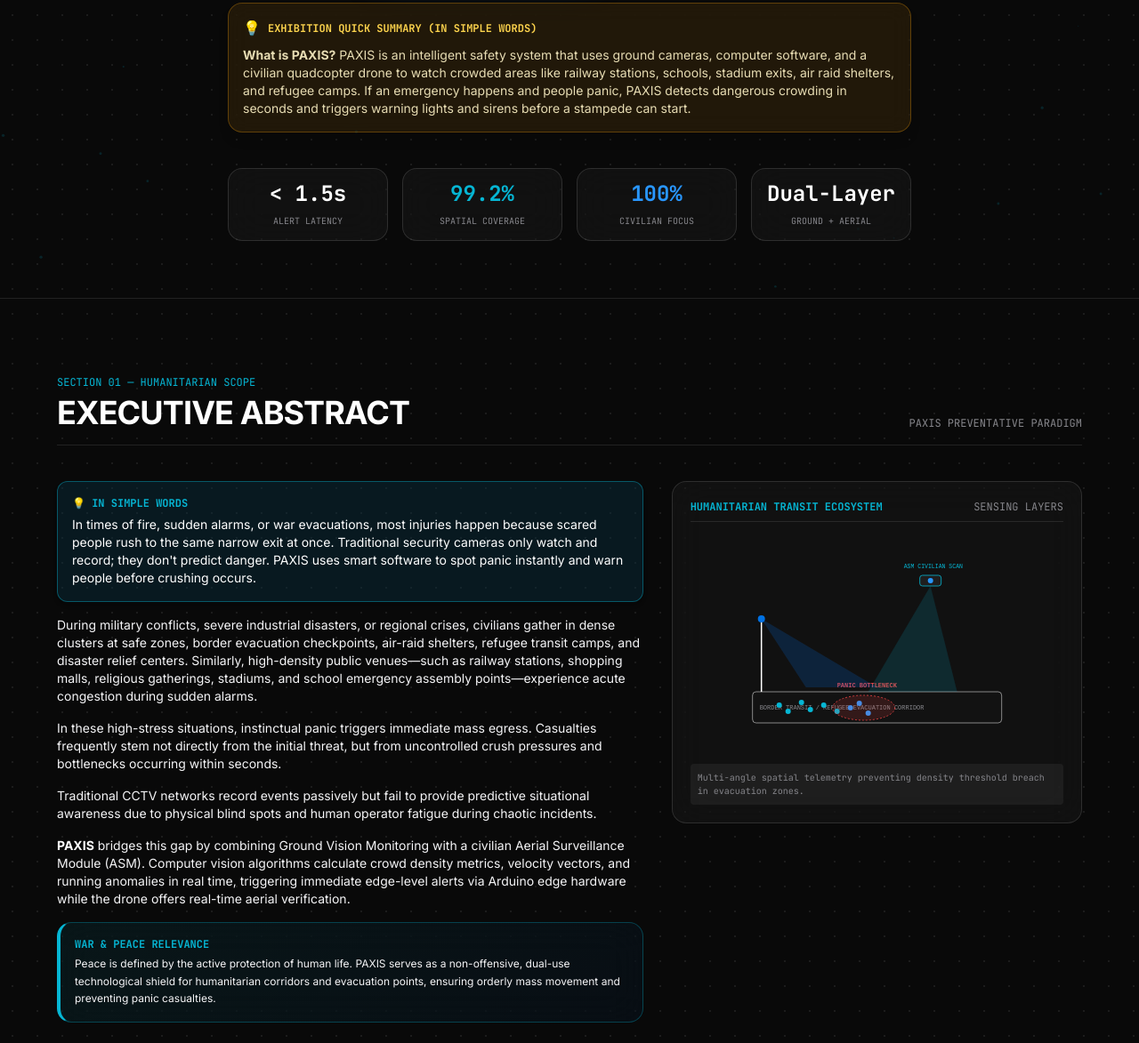
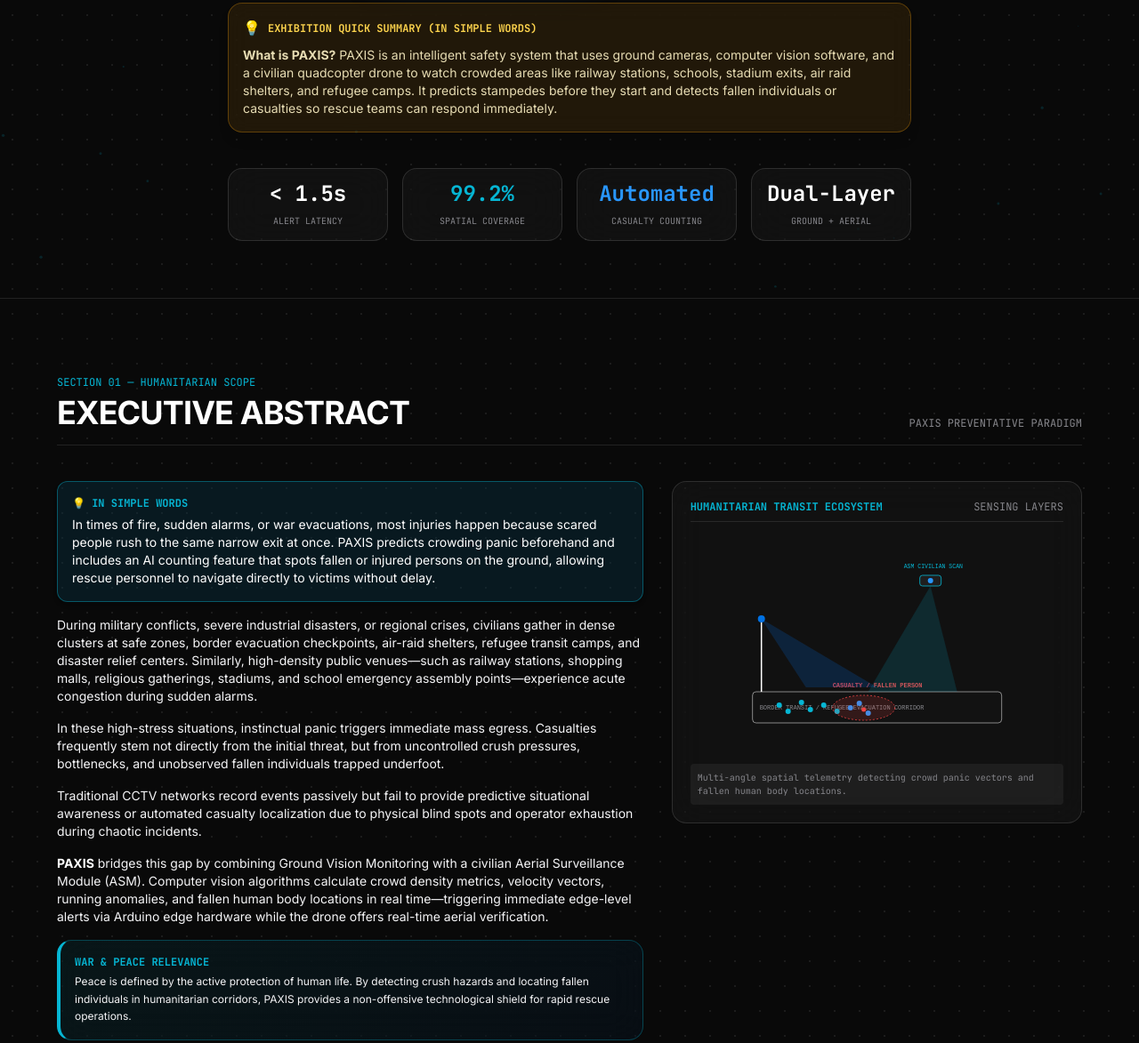
Before and after one commit to Shashank-KritaVa/PAXIS, a plain HTML site: page index.html in a window 1280 px wide. Shown: the part 529-1702 px from the top of the page at 89% size. Drawn offline with nearby package versions, Linux system fonts and the light colour scheme.

Commit message:
Update index.html

```diff
--- a/index.html
+++ b/index.html
@@ -118,7 +118,7 @@
         </span>
       </a>
 
-      <!-- Desktop Nav Links (Hidden on Mobile) -->
+      <!-- Desktop Nav Links -->
       <nav class="hidden md:flex items-center space-x-1 font-mono text-[11px] text-brand-grayText shrink-0">
         <a href="#abstract" class="nav-link px-3 py-1.5 rounded-full hover:text-white hover:bg-white/5 transition-all whitespace-nowrap">SCOPE</a>
         <a href="#architecture" class="nav-link px-3 py-1.5 rounded-full hover:text-white hover:bg-white/5 transition-all whitespace-nowrap">ARCHITECTURE</a>
@@ -213,7 +213,7 @@
             <span>EXHIBITION QUICK SUMMARY (IN SIMPLE WORDS)</span>
           </div>
           <p class="text-xs sm:text-sm text-amber-100/90 leading-relaxed">
-            <strong>What is PAXIS?</strong> PAXIS is an intelligent safety system that uses ground cameras, computer software, and a civilian quadcopter drone to watch crowded areas like railway stations, schools, stadium exits, air raid shelters, and refugee camps. If an emergency happens and people panic, PAXIS detects dangerous crowding in seconds and triggers warning lights and sirens before a stampede can start.
+            <strong>What is PAXIS?</strong> PAXIS is an intelligent safety system that uses ground cameras, computer vision software, and a civilian quadcopter drone to watch crowded areas like railway stations, schools, stadium exits, air raid shelters, and refugee camps. It predicts stampedes before they start and detects fallen individuals or casualties so rescue teams can respond immediately.
           </p>
         </div>
 
@@ -228,8 +228,8 @@
             <span class="text-[9px] sm:text-[10px] text-brand-grayText uppercase font-mono">Spatial Coverage</span>
           </div>
           <div class="glass-card p-3 text-center bouncy-hover">
-            <span class="text-xl sm:text-2xl font-bold text-brand-brightBlue block font-mono">100%</span>
-            <span class="text-[9px] sm:text-[10px] text-brand-grayText uppercase font-mono">Civilian Focus</span>
+            <span class="text-xl sm:text-2xl font-bold text-brand-brightBlue block font-mono">Automated</span>
+            <span class="text-[9px] sm:text-[10px] text-brand-grayText uppercase font-mono">Casualty Counting</span>
           </div>
           <div class="glass-card p-3 text-center bouncy-hover">
             <span class="text-xl sm:text-2xl font-bold text-white block font-mono">Dual-Layer</span>
@@ -260,7 +260,7 @@
                 <span>💡 IN SIMPLE WORDS</span>
               </div>
               <p class="text-xs sm:text-sm text-white leading-relaxed">
-                In times of fire, sudden alarms, or war evacuations, most injuries happen because scared people rush to the same narrow exit at once. Traditional security cameras only watch and record; they don't predict danger. PAXIS uses smart software to spot panic instantly and warn people before crushing occurs.
+                In times of fire, sudden alarms, or war evacuations, most injuries happen because scared people rush to the same narrow exit at once. PAXIS predicts crowding panic beforehand and includes an AI counting feature that spots fallen or injured persons on the ground, allowing rescue personnel to navigate directly to victims without delay.
               </p>
             </div>
 
@@ -268,19 +268,19 @@
               During military conflicts, severe industrial disasters, or regional crises, civilians gather in dense clusters at safe zones, border evacuation checkpoints, air-raid shelters, refugee transit camps, and disaster relief centers. Similarly, high-density public venues—such as railway stations, shopping malls, religious gatherings, stadiums, and school emergency assembly points—experience acute congestion during sudden alarms.
             </p>
             <p>
-              In these high-stress situations, instinctual panic triggers immediate mass egress. Casualties frequently stem not directly from the initial threat, but from uncontrolled crush pressures and bottlenecks occurring within seconds.
+              In these high-stress situations, instinctual panic triggers immediate mass egress. Casualties frequently stem not directly from the initial threat, but from uncontrolled crush pressures, bottlenecks, and unobserved fallen individuals trapped underfoot.
             </p>
             <p>
-              Traditional CCTV networks record events passively but fail to provide predictive situational awareness due to physical blind spots and human operator fatigue during chaotic incidents.
+              Traditional CCTV networks record events passively but fail to provide predictive situational awareness or automated casualty localization due to physical blind spots and operator exhaustion during chaotic incidents.
             </p>
             <p>
-              <strong class="text-white">PAXIS</strong> bridges this gap by combining Ground Vision Monitoring with a civilian Aerial Surveillance Module (ASM). Computer vision algorithms calculate crowd density metrics, velocity vectors, and running anomalies in real time, triggering immediate edge-level alerts via Arduino edge hardware while the drone offers real-time aerial verification.
+              <strong class="text-white">PAXIS</strong> bridges this gap by combining Ground Vision Monitoring with a civilian Aerial Surveillance Module (ASM). Computer vision algorithms calculate crowd density metrics, velocity vectors, running anomalies, and fallen human body locations in real time—triggering immediate edge-level alerts via Arduino edge hardware while the drone offers real-time aerial verification.
             </p>
 
             <div class="glass-card-accent p-4 border-l-4 border-l-brand-cyan mt-6">
               <div class="text-xs font-mono font-bold text-brand-cyan uppercase mb-1">War &amp; Peace Relevance</div>
               <p class="text-xs text-brand-lightGray leading-relaxed">
-                Peace is defined by the active protection of human life. PAXIS serves as a non-offensive, dual-use technological shield for humanitarian corridors and evacuation points, ensuring orderly mass movement and preventing panic casualties.
+                Peace is defined by the active protection of human life. By detecting crush hazards and locating fallen individuals in humanitarian corridors, PAXIS provides a non-offensive technological shield for rapid rescue operations.
               </p>
             </div>
           </div>
@@ -302,8 +302,12 @@
               <g fill="#2997ff">
                 <circle cx="130" cy="193" r="3"/><circle cx="140" cy="188" r="3"/><circle cx="150" cy="199" r="3"/>
               </g>
+
+              <!-- Highlighted Fallen Casualty Detection Point -->
               <ellipse cx="145" cy="193" rx="35" ry="14" fill="rgba(239, 68, 68, 0.15)" stroke="#ef4444" stroke-width="0.8" stroke-dasharray="2 2"/>
-              <text x="115" y="170" fill="#ef4444" font-family="monospace" font-size="7" font-weight="bold">PANIC BOTTLENECK</text>
+              <circle cx="145" cy="195" r="2.5" fill="#ef4444" />
+              <text x="110" y="170" fill="#ef4444" font-family="monospace" font-size="7" font-weight="bold">CASUALTY / FALLEN PERSON</text>
+
               <path d="M30 175 L30 95" stroke="#ffffff" stroke-width="1.5"/>
               <circle cx="30" cy="93" r="4" fill="#0071e3"/>
               <polygon points="30,93 80,170 160,170" fill="#0071e3" opacity="0.2"/>
@@ -315,7 +319,7 @@
               </g>
             </svg>
             <div class="text-[10px] font-mono text-brand-grayText bg-white/5 p-2 rounded">
-              Multi-angle spatial telemetry preventing density threshold breach in evacuation zones.
+              Multi-angle spatial telemetry detecting crowd panic vectors and fallen human body locations.
             </div>
           </div>
         </div>
@@ -702,7 +706,7 @@
 
       if (navHeader && navPill) {
         if (winScroll > 40) {
-          // Compact scroll state - elegant frosted glass without cutting text!
+          // Compact scroll state
           navHeader.classList.remove('top-5', 'max-w-5xl');
           navHeader.classList.add('top-2', 'max-w-4xl');
 
@@ -801,19 +805,19 @@
         simple: "Smart video software that converts raw video pictures into motion measurements."
       },
       mediapipe: {
-        title: "MediaPipe Spatial Analytics",
-        desc: "Extracts body pose landmarks and bounding boxes to estimate individual velocity and directional vectors.",
-        simple: "Software that tracks individual human movement speed and direction to detect sudden running."
+        title: "MediaPipe Spatial Analytics & Pose Estimator",
+        desc: "Extracts body pose landmarks and bounding boxes to estimate individual velocity, directional vectors, and horizontal (fallen person) orientation.",
+        simple: "Software that tracks human movements and identifies when someone has fallen down or stopped moving."
       },
       ml: {
-        title: "Crowd Analytics & Risk Engine",
-        desc: "Evaluates directional chaos, density thresholds, and sudden acceleration to compute overall panic index.",
-        simple: "The AI brain that calculates if a crowd is starting to panic or crush together dangerously."
+        title: "Crowd Analytics & Casualty Counting Risk Engine",
+        desc: "Evaluates directional chaos, density thresholds, acceleration spikes, and non-responsive pose counts to compute overall panic and extraction priorities.",
+        simple: "The AI brain that detects if a crowd is starting to panic and counts how many fallen people need urgent rescue."
       },
       arduino: {
         title: "Arduino Edge Actuator",
         desc: "Receives serial signal triggers from host workstation to actuate localized hardware alarms instantaneously.",
-        simple: "A reliable micro-chip controller that directly triggers the physical alarm lights and buzzers."
+        simple: "A reliable micro-chip controller that directly triggers physical alarm lights and sirens."
       },
       actuator: {
         title: "Visual & Acoustic Warning Array",
@@ -856,15 +860,15 @@
         components: ["Composite Quadcopter Frame", "Brushless Flight Motors", "2.4GHz Receiver", "Aerial ESP32-CAM Node"]
       },
       processing: {
-        title: "Central Processing & AI Host Engine",
-        desc: "High-performance computational workstation receiving concurrent video feeds. Executes OpenCV optical flow tracking, MediaPipe spatial pose evaluation, and automated risk scoring algorithms.",
+        title: "Central Processing Engine & Casualty Analytics",
+        desc: "High-performance computational workstation receiving concurrent video feeds. Executes OpenCV optical flow tracking, MediaPipe spatial pose evaluation, casualty/fallen body counting, and automated risk scoring algorithms.",
         specs: [
           "Vision Pipeline: OpenCV 4.x + MediaPipe Python Runtime",
+          "Casualty Analytics: Horizontal pose detection & non-responsive time tracking",
           "Frame Processing Latency: ~33ms per frame (30 FPS pipeline)",
-          "Panic Score Output: Scaled Risk Index (0 - 100) computed in real-time",
-          "Communications: Serial USB / RS232 link to Arduino Edge Controller"
+          "Panic Score Output: Scaled Risk Index (0 - 100) computed in real-time"
         ],
-        components: ["Multi-core Host Laptop", "OpenCV Frame Ingestion Module", "MediaPipe Pose Estimator", "Serial Dispatcher"]
+        components: ["Multi-core Host Laptop", "OpenCV Frame Ingestion Module", "MediaPipe Pose & Casualty Estimator", "Serial Dispatcher"]
       },
       alert: {
         title: "Edge Alert & Actuation Unit",
@@ -988,9 +992,9 @@
       {
         id: "COMP-04",
         title: "Workstation Processing Host",
-        purpose: "Primary computational engine executing computer vision pipeline.",
+        purpose: "Primary computational engine executing computer vision & casualty counting pipeline.",
         overview: "High-performance multi-core laptop processing live camera streams.",
-        whySelected: "Capable of real-time MediaPipe pose estimation across multiple feeds.",
+        whySelected: "Capable of real-time MediaPipe pose estimation & casualty detection across multiple feeds.",
         role: "Runs OpenCV, MediaPipe, Risk Engine, and outputs serial alert triggers.",
         interface: "USB 3.0 / Wi-Fi / Ethernet",
         power: "19V DC Power Adapter",
@@ -1077,8 +1081,8 @@
       border: {
         title: "Border Evacuation Checkpoints",
         problem: "Mass refugee queues accumulating at narrow transit gates under extreme stress and rumor propagation.",
-        solution: "Dual-layer monitoring tracks queue growth rates and flags sudden directional surges toward border gates.",
-        benefits: "Ensures orderly civilian processing and prevents dangerous overcrowding at border control posts."
+        solution: "Dual-layer monitoring tracks queue growth rates and flags sudden directional surges or fallen bodies near gates.",
+        benefits: "Ensures orderly civilian processing and alerts medical responders to fallen individuals in dense crowds."
       },
       shelter: {
         title: "Disaster Relief & Air Raid Shelters",
@@ -1115,22 +1119,23 @@
         <div class="space-y-4">
           <div class="glass-card-accent p-3 border-l-4 border-l-brand-cyan">
             <span class="text-[10px] font-mono text-brand-cyan uppercase font-bold block">DOCS-01 // MATHEMATICAL &amp; ALGORITHMIC MODELS</span>
-            <h4 class="text-sm font-bold text-white">PAXIS Crowd Risk &amp; Turbulence Derivations</h4>
+            <h4 class="text-sm font-bold text-white">PAXIS Crowd Risk &amp; Casualty Counting Derivations</h4>
           </div>
 
           <div class="bg-amber-500/10 border border-amber-500/30 p-3 rounded-lg text-xs text-amber-100 leading-relaxed">
-            <strong>💡 Simple Explanation:</strong> The AI measures two main things: (1) how tightly packed people are, and (2) how fast/chaotically people are moving. If both get too high, it triggers the alarm.
+            <strong>💡 Simple Explanation:</strong> The AI measures three main things: (1) how tightly packed people are, (2) how fast/chaotically people are moving, and (3) whether anyone has fallen down and stopped moving. If danger is detected, it triggers alarms and marks casualty locations for rescue teams.
           </div>
 
-          <p class="text-xs leading-relaxed">The core AI risk engine calculates crowd panic probability using spatial density ($\rho$) and velocity vector variance ($T$):</p>
+          <p class="text-xs leading-relaxed">The core AI risk engine calculates crowd panic probability using spatial density ($\rho$), velocity vector variance ($T$), and non-responsive pose count ($C_{fallen}$):</p>
 
           <div class="bg-black/60 p-3 rounded-xl border border-white/10 font-mono text-[11px] space-y-1 text-brand-cyan">
             <div>1. Spatial Density: &rho; = N / A  (Humans per m²)</div>
             <div>2. Velocity Turbulence Index: T = &sqrt;(&sigma;<sub>vx</sub>² + &sigma;<sub>vy</sub>²)</div>
-            <div>3. Panic Index Score: R = (&alpha; &middot; &rho;) + (&beta; &middot; T) + (&gamma; &middot; a<sub>mean</sub>)</div>
+            <div>3. Casualty Index: C<sub>fallen</sub> = &sum; Pose(horizontal_angle > 60&deg; AND velocity &approx; 0)</div>
+            <div>4. Panic Index Score: R = (&alpha; &middot; &rho;) + (&beta; &middot; T) + (&gamma; &middot; C<sub>fallen</sub>)</div>
           </div>
 
-          <p class="text-xs leading-relaxed">When the computed Risk Index $R$ exceeds threshold $R_{crit} = 75$, the serial interface dispatches an instantaneous trigger pulse to the edge Arduino controller to actuate visual strobes and acoustic buzzers.</p>
+          <p class="text-xs leading-relaxed">When the computed Risk Index $R$ exceeds threshold $R_{crit} = 75$, the serial interface dispatches an instantaneous trigger pulse to the edge Arduino controller to actuate visual strobes and acoustic buzzers while transmitting casualty coordinates to medical teams.</p>
         </div>
       `,
       "Component Database": `
```
